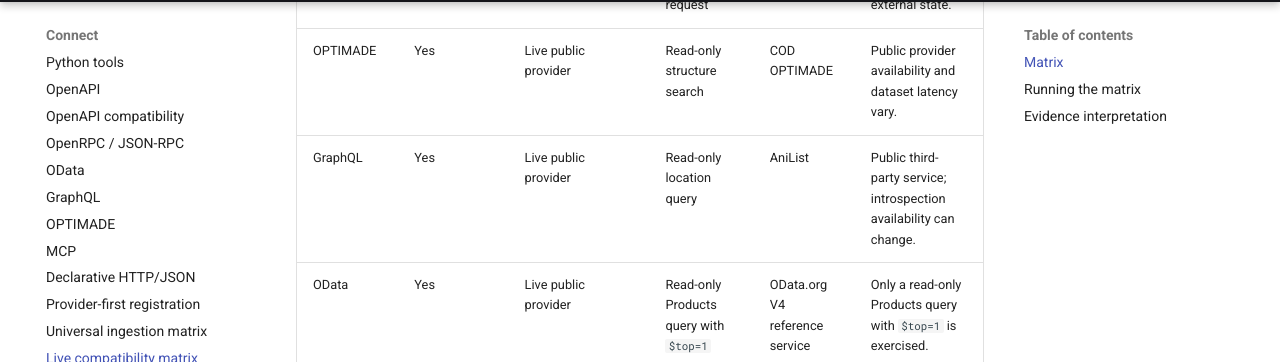
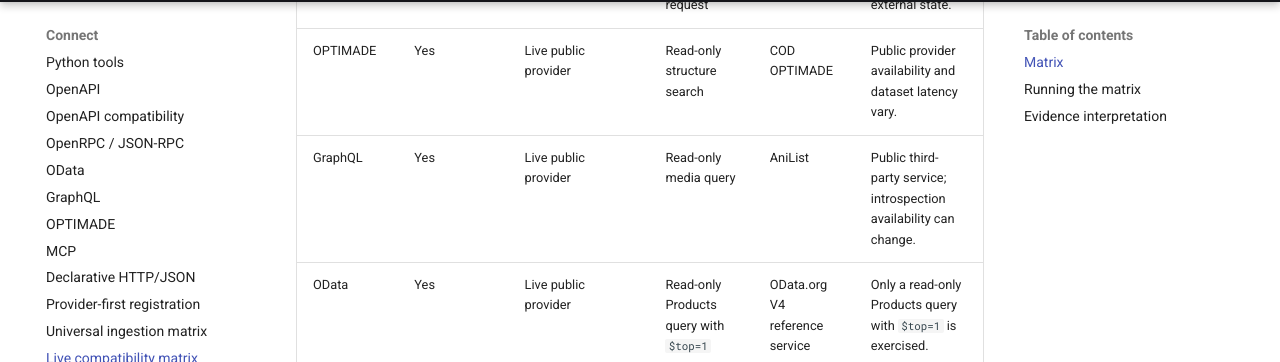
Before and after one commit to JDeun/SchemaRouter, an MkDocs documentation site: the page built from docs/guides/live-compatibility-matrix.md, in a window 1280 px wide and 900 px high, scrolled down 487 px. Shown: the part 110-472 px from the top of the window. Built offline with MkDocs 1.6.1 and Material for MkDocs 9.7.7, drawn with Linux system fonts in a browser that asks for light colours; comment, search, counter and statistics services are not loaded.

Commit message:
docs: correct AniList live query description

```diff
--- a/docs/guides/live-compatibility-matrix.md
+++ b/docs/guides/live-compatibility-matrix.md
@@ -11,7 +11,7 @@ automatically classified as a SchemaRouter regression.
 | --- | --- | --- | --- | --- | --- |
 | OpenAPI | Yes | Live public provider | Read-only metrics request | APIs.guru | Public provider availability is external state. |
 | OPTIMADE | Yes | Live public provider | Read-only structure search | COD OPTIMADE | Public provider availability and dataset latency vary. |
-| GraphQL | Yes | Live public provider | Read-only location query | AniList | Public third-party service; introspection availability can change. |
+| GraphQL | Yes | Live public provider | Read-only media query | AniList | Public third-party service; introspection availability can change. |
 | OData | Yes | Live public provider | Read-only Products query with `$top=1` | OData.org V4 reference service | Only a read-only Products query with `$top=1` is exercised. |
 | OpenRPC | Yes | Pinned reference implementation | Harmless local echo method | In-repo local JSON-RPC server | No stable unauthenticated public execution endpoint is assumed. |
 | MCP Streamable HTTP | Yes | Pinned reference implementation | Local `add` tool | In-repo MCP SDK fixture server | Reference server is used instead of assuming a stable public MCP endpoint. |
```
